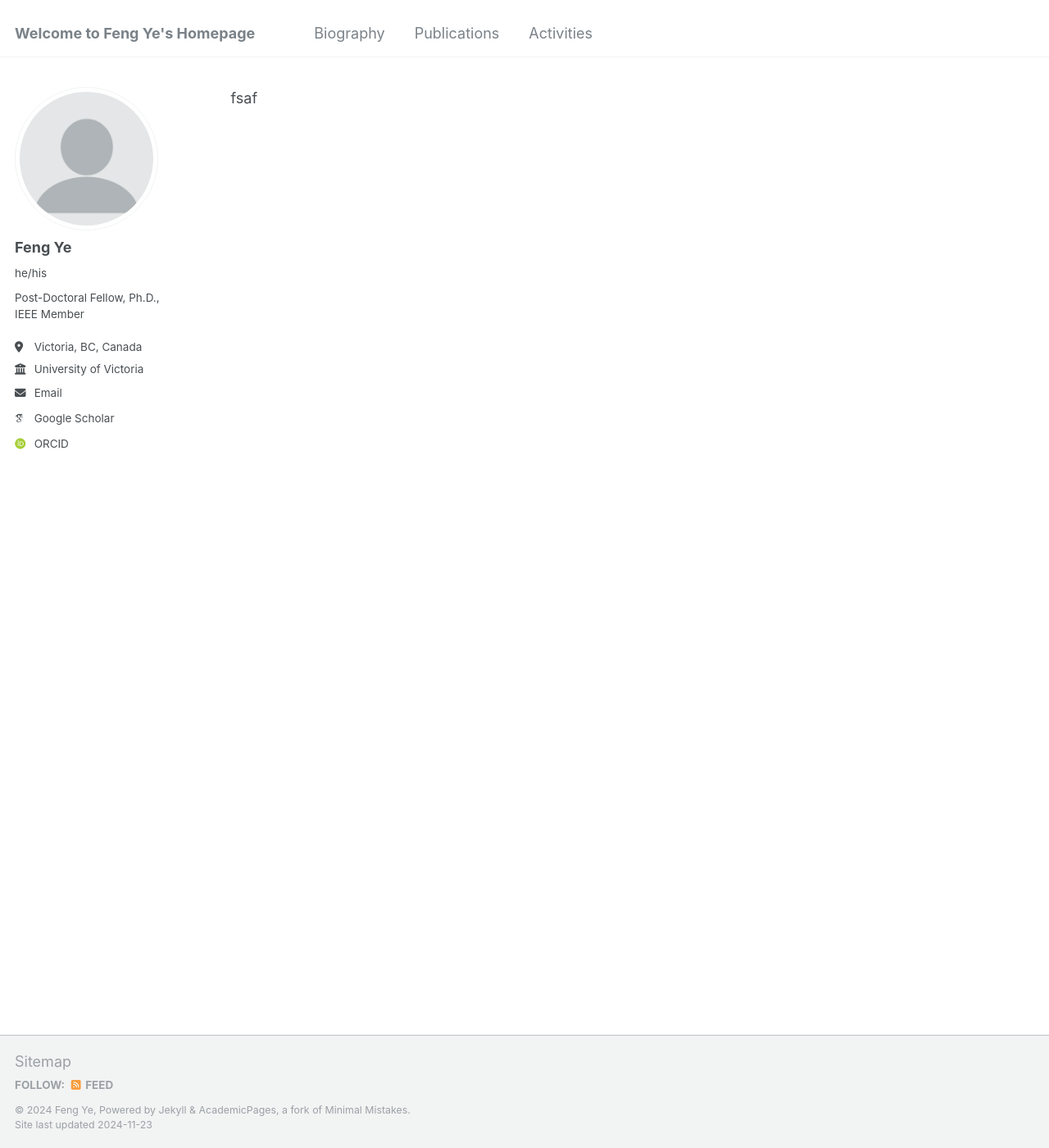
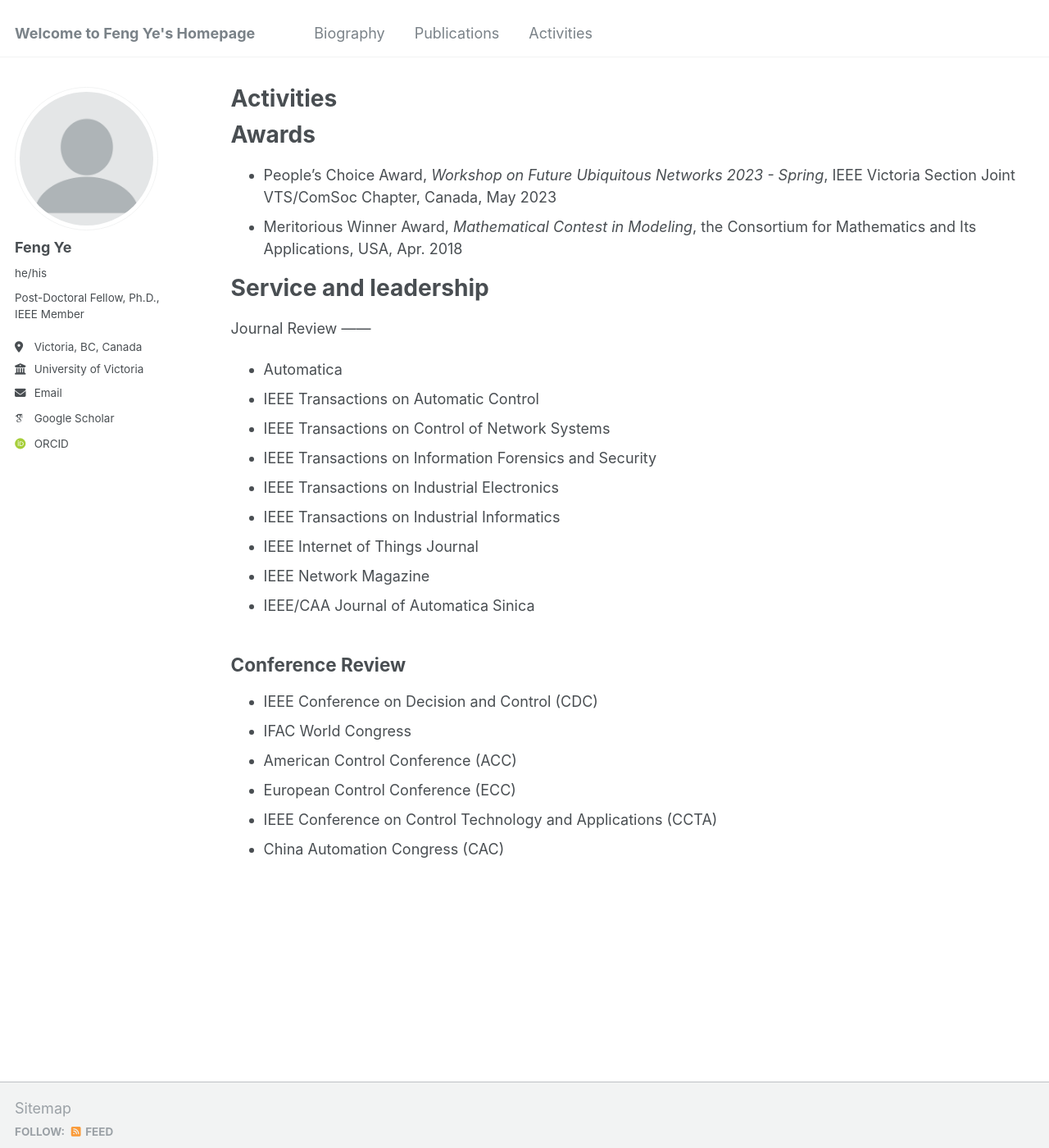
Before and after one commit to fye97/fye97, a Jekyll site: the page built from _pages/activities.md, in a window 1280 px wide and 1400 px high. Shown: the whole window at 82% size. Built offline with Jekyll 4.4.1, drawn with Linux system fonts in a browser that asks for light colours; some web fonts are replaced; our own code applies the rules of GitHub Pages for plain Markdown files.

Commit message:
Update activities.md

```diff
--- a/_pages/activities.md
+++ b/_pages/activities.md
@@ -1 +1,38 @@
-fsaf
+---
+layout: archive
+title: "Activities"
+permalink: /activities/
+author_profile: true
+redirect_from:
+  - /resume
+---
+
+{% include base_path %}
+
+Awards
+======
+* People’s Choice Award, _Workshop on Future Ubiquitous Networks 2023 - Spring_, IEEE Victoria Section Joint VTS/ComSoc Chapter, Canada, May 2023
+* Meritorious Winner Award, _Mathematical Contest in Modeling_, the Consortium for Mathematics and Its Applications, USA, Apr. 2018
+
+Service and leadership
+======
+Journal Review
+------
+* Automatica
+* IEEE Transactions on Automatic Control
+* IEEE Transactions on Control of Network Systems
+* IEEE Transactions on Information Forensics and Security
+* IEEE Transactions on Industrial Electronics
+* IEEE Transactions on Industrial Informatics
+* IEEE Internet of Things Journal
+* IEEE Network Magazine
+* IEEE/CAA Journal of Automatica Sinica
+
+Conference Review
+------
+* IEEE Conference on Decision and Control (CDC)
+* IFAC World Congress
+* American Control Conference (ACC)
+* European Control Conference (ECC)
+* IEEE Conference on Control Technology and Applications (CCTA)
+* China Automation Congress (CAC)
```
